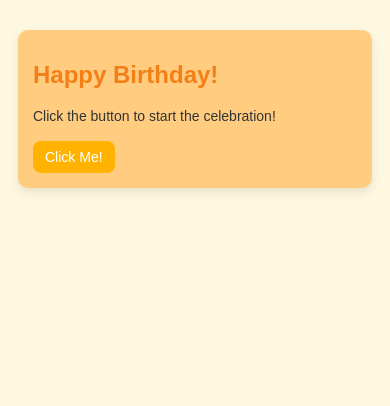
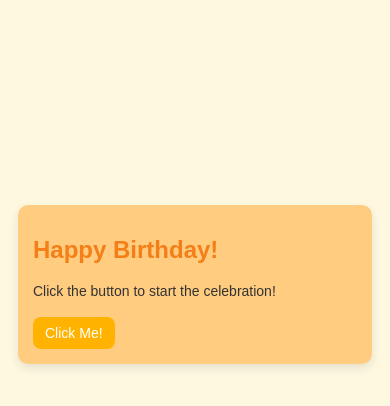
Before and after one commit to gagradebnath/hbd, a plain HTML site: page index.html in a window 390 px wide. Drawn offline with Linux system fonts and the light colour scheme.

Commit message:
margin top

```diff
--- a/index.html
+++ b/index.html
@@ -25,7 +25,7 @@
         .container {
             width: auto;
             max-width: 600px;
-            margin: 0;
+            margin: 0 auto;
             padding: 20px;
             background-color: #ffcc80; /* Soft orange color for the card background */
             border-radius: 10px;
@@ -276,7 +276,7 @@
         /* Responsive Styles */
         @media (max-width: 768px) {
             body {
-                margin-top: 5%;
+                margin-top: 30%;
                 padding: 10px;
             }
 
@@ -295,6 +295,10 @@
         }
 
         @media (max-width: 480px) {
+            body {
+                margin-top: 50%;
+                /* padding: ; */
+            }
             h1, h2 {
                 font-size: 24px;
             }
```
